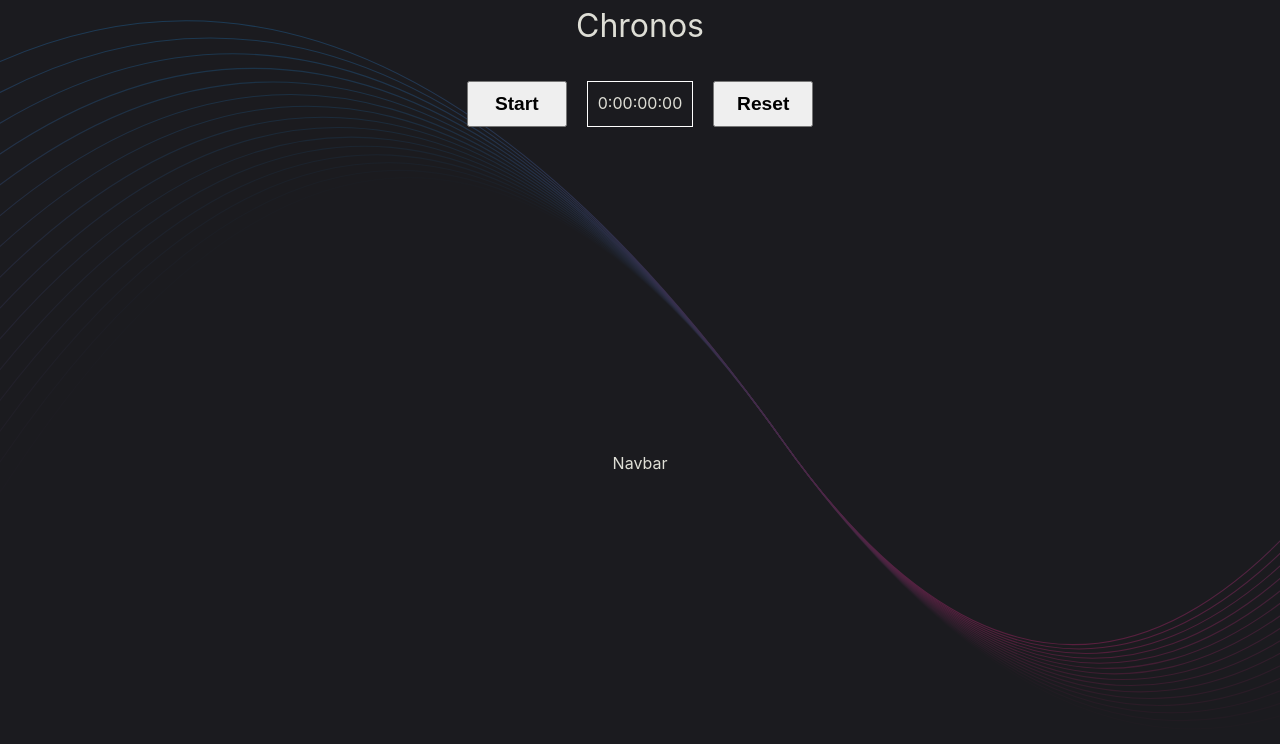
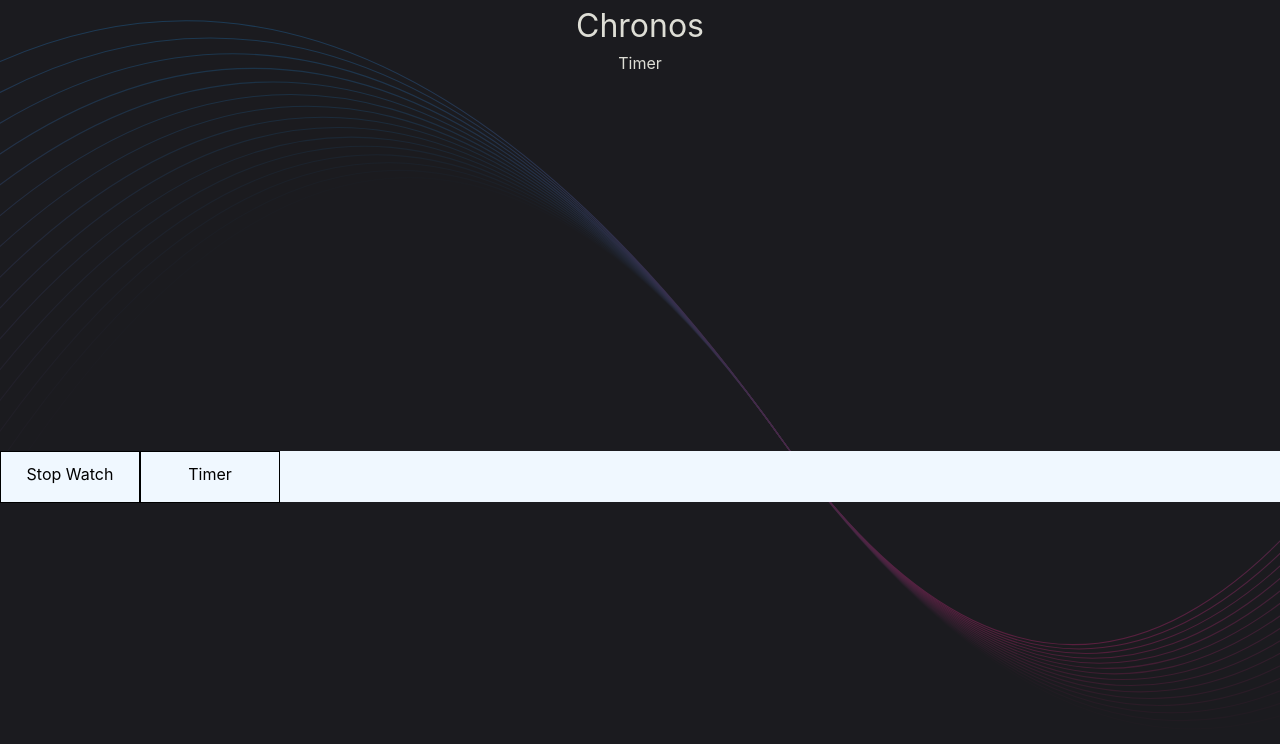
Before and after one commit to kronosGR/kandz-chronos, a React (Vite) app in the folder src/renderer/: page /timer in a window 1280 px wide. Shown: the top 744 px of the page. Built offline with nearby package versions, Linux system fonts and the light colour scheme.

Commit message:
added navigation and started timer

```diff
--- a/src/renderer/src/App.css
+++ b/src/renderer/src/App.css
@@ -3,3 +3,6 @@
   height: 100%;
   width: 100%;
 }
+.pages {
+  height: 400px;
+}
--- a/src/renderer/src/App.jsx
+++ b/src/renderer/src/App.jsx
@@ -1,15 +1,24 @@
 import './App.css'
 import Navbar from './components/Navbar'
 import StopWatch from './pages/StopWatch'
+import { BrowserRouter, Route, Routes } from 'react-router-dom'
+import Timer from './pages/Timer'
 function App() {
   //const ipcHandle = () => window.electron.ipcRenderer.send('ping')
 
   return (
-    <div className="content">
-      <h1 id="title">Chronos</h1>
-      <StopWatch />
-      <Navbar />
-    </div>
+    <BrowserRouter>
+      <div className="content">
+        <h1 id="title">Chronos</h1>
+        <div className="pages">
+          <Routes>
+            <Route path="/" exact element={<StopWatch />} />
+            <Route path="/timer" element={<Timer />} />
+          </Routes>
+        </div>
+        <Navbar />
+      </div>
+    </BrowserRouter>
   )
 }
 
--- /dev/null
+++ b/src/renderer/src/components/Navbar.css
@@ -0,0 +1,23 @@
+.navbar {
+  width: 100%;
+  background-color: aliceblue;
+  color: black;
+  height: 51px;
+  display: flex;
+  align-items: center;
+}
+
+.navbar > a {
+  font-size: 1rem;
+  width: 140px;
+  height: 52px;
+  border: 1px solid black;
+  padding-top: 10px;
+  text-decoration: none;
+  color: black;
+  background-color: aliceblue;
+}
+
+.navbar > a:hover {
+  background-color: #c9cfd4;
+}
--- a/src/renderer/src/components/Navbar.jsx
+++ b/src/renderer/src/components/Navbar.jsx
@@ -1,5 +1,13 @@
+import { Link } from 'react-router-dom'
+import './Navbar.css'
+
 const Navbar = () => {
-  return <>Navbar</>
+  return (
+    <div className="navbar">
+      <Link to="/">Stop Watch</Link>
+      <Link to="/timer">Timer</Link>
+    </div>
+  )
 }
 
 export default Navbar
--- /dev/null
+++ b/src/renderer/src/pages/Timer.jsx
@@ -0,0 +1,5 @@
+const Timer = () => {
+  return <div>Timer</div>
+}
+
+export default Timer
```
